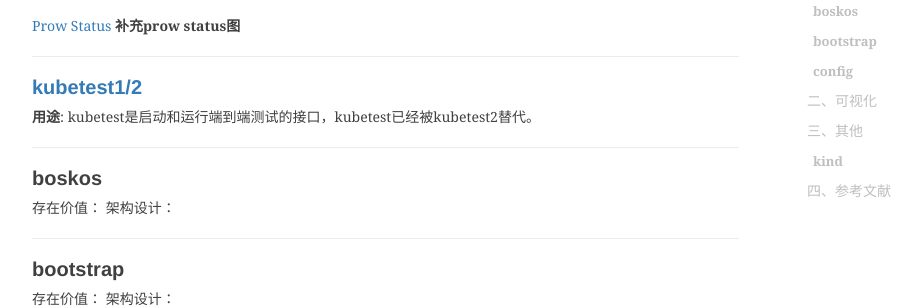
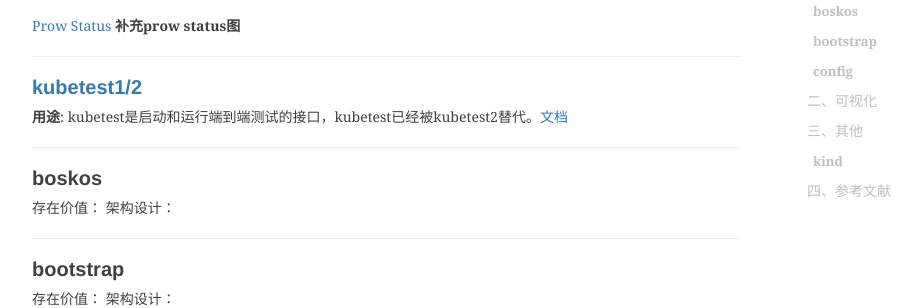
Before and after one commit to shihai1991/shihai1991.github.io, a Jekyll site: the page built from _posts/2023-06-12-kubernetes-test-sig组.md, in a window 1280 px wide and 900 px high, scrolled down 2243 px. Shown: the part 153-461 px from the top of the window, without its empty margins (233-1154 px from the left). Built offline with Jekyll 4.4.1, drawn with Linux system fonts in a browser that asks for light colours; nearby versions of some CDN libraries; comment, search, counter and statistics services are not loaded.

Commit message:
Update 2023-06-12-kubernetes-test-sig组.md

```diff
--- a/_posts/2023-06-12-kubernetes-test-sig组.md
+++ b/_posts/2023-06-12-kubernetes-test-sig组.md
@@ -34,7 +34,7 @@ k8s测试基础设施的主要项目清单：
 **补充prow status图**
 
 ## [kubetest1/2](https://github.com/kubernetes/test-infra/tree/master/kubetest)
-**用途**: kubetest是启动和运行端到端测试的接口，kubetest已经被kubetest2替代。
+**用途**: kubetest是启动和运行端到端测试的接口，kubetest已经被kubetest2替代。[文档](https://github.com/kubernetes/community/blob/master/contributors/devel/sig-testing/e2e-tests.md)
 
 ## boskos
 存在价值：
```
